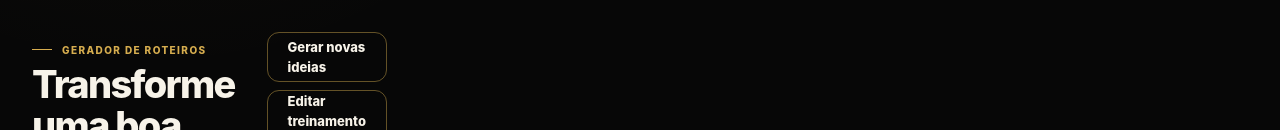
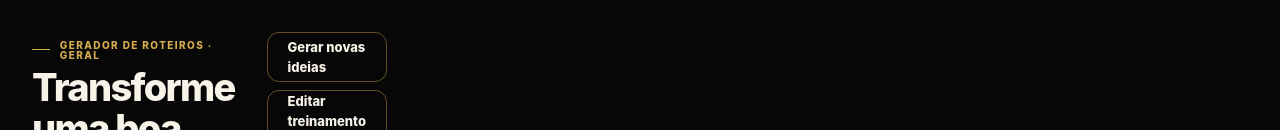
Before and after one commit to lluisalberto94-web/lp-1-mes-em-1-dia, a Next.js app: page /gerador-roteiros in a window 1280 px wide. Shown: the part 802-932 px from the top of the page. Built offline with nearby package versions, Linux system fonts and the light colour scheme; no server answers.

Commit message:
feat: inherit global author in script generator

```diff
--- a/app/gerador-roteiros/page.tsx
+++ b/app/gerador-roteiros/page.tsx
@@ -1,11 +1,18 @@
 import { Generator } from '@/components/Generator';
+import { getAuthorScope } from '@/lib/author-context-server';
+import { authorScopeLabel, scopeToAuthor } from '@/lib/author-context';
 
-export default async function ScriptGeneratorPage({searchParams}:{searchParams:Promise<{idea?:string,ideaId?:string,platform?:string}>}){
+export default async function ScriptGeneratorPage({searchParams}:{searchParams:Promise<{idea?:string,ideaId?:string,platform?:string,author?:string}>}){
   const params=await searchParams;
+  const scope=await getAuthorScope();
+  const activeAuthor=scopeToAuthor(scope);
+  const queryAuthor=['LAURO','RENATA','CASAL'].includes(params.author||'')?params.author:'';
+  const initialAuthor=activeAuthor||queryAuthor||'LAURO';
+
   return <div className="content">
     <div className="page-head">
       <div>
-        <div className="eyebrow">Gerador de Roteiros</div>
+        <div className="eyebrow">Gerador de Roteiros · {authorScopeLabel[scope]}</div>
         <h1>Transforme uma boa ideia em execução.</h1>
         <p>Escolha a plataforma e o sistema aplica o treinamento de roteiro daquele canal à ideia selecionada.</p>
       </div>
@@ -14,6 +21,6 @@ export default async function ScriptGeneratorPage({searchParams}:{searchParams:P
         <a className="button secondary" href="/treinamento-ia">Editar treinamento IA</a>
       </div>
     </div>
-    <Generator initialIdea={params.idea||''} ideaId={params.ideaId} initialPlatform={params.platform||'MULTIPLATAFORMA'}/>
+    <Generator initialIdea={params.idea||''} ideaId={params.ideaId} initialPlatform={params.platform||'MULTIPLATAFORMA'} initialAuthor={initialAuthor} lockAuthor={Boolean(activeAuthor)}/>
   </div>;
 }
```
